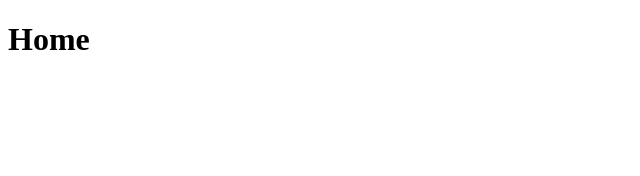
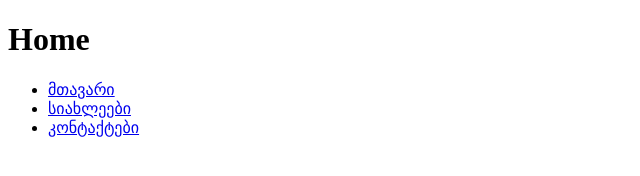
Before and after one commit to SergiDoreuli/lecture5, a plain HTML site: page index.html in a window 1280 px wide. Shown: the whole page, without its empty margins (0-640 px from the left). Drawn offline with Linux system fonts and the light colour scheme.

Commit message:
added navigation

```diff
--- a/index.html
+++ b/index.html
@@ -5,7 +5,17 @@
     <meta name="viewport" content="width=device-width, initial-scale=1.0">
     <title>hello</title>
 </head>
+
 <body>
-    <h1>Home</h1>
+    <header>
+        <h1>Home</h1>
+        <nav>
+            <ul>
+                <li><a href="#">მთავარი</a></li>
+                <li><a href="./pages/news.html">სიახლეები</a></li>
+                <li><a href="#">კონტაქტები</a></li>
+            </ul>
+        </nav>
+    </header>
 </body>
 </html>
```
